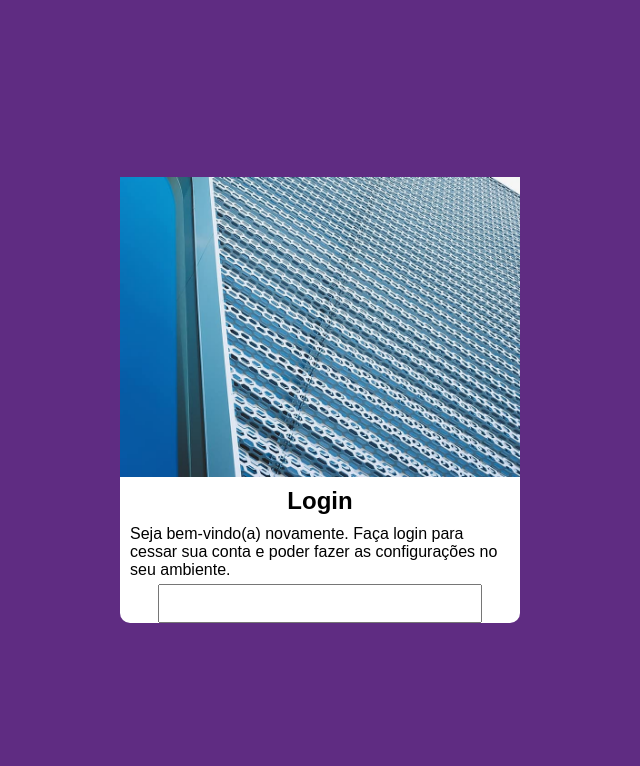
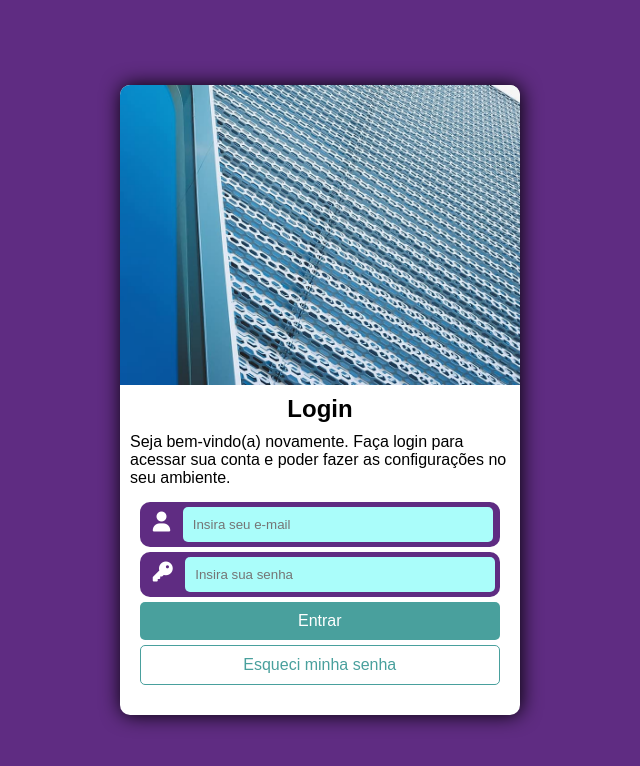
Before and after one commit to kaiquemachadopro/projeto-login, a plain HTML site: page index.html in a window 1280 px wide. Shown: the whole page, without its empty margins (320-960 px from the left). Drawn offline with Linux system fonts and the light colour scheme.

Commit message:
Atualizei projeto-login

```diff
--- a/index.html
+++ b/index.html
@@ -3,7 +3,9 @@
 <head>
     <meta charset="UTF-8">
     <meta name="viewport" content="width=device-width, initial-scale=1.0">
+    <link rel="stylesheet" href="https://cdnjs.cloudflare.com/ajax/libs/font-awesome/6.6.0/css/all.min.css" integrity="sha512-Kc323vGBEqzTmouAECnVceyQqyqdsSiqLQISBL29aUW4U/M7pSPA/gEUZQqv1cwx4OnYxTxve5UMg5GT6L4JJg==" crossorigin="anonymous" referrerpolicy="no-referrer" />
     <link rel="stylesheet" href="styles/style.css">
+    <link rel="stylesheet" href="styles/tablet.css" media="screen and (min-width: 768px)">
     <title>Login</title>
 </head>
 <body>
@@ -12,17 +14,27 @@
             <div id="image">
 
             </div>
-            <div id="form">
+
                 <h1>Login</h1>
-                <p>Seja bem-vindo(a) novamente. Faça login para cessar sua conta e poder fazer as configurações no seu ambiente.</p>
+                <p>Seja bem-vindo(a) novamente. Faça login para acessar sua conta e poder fazer as configurações no seu ambiente.</p>
 
-                <form action="login.php" method="post" autocomplete="on">
-                    <p>
-                        <label for="email"></label>
-                        <input type="email" name="email" id="email" required>
-                    </p>
-                </form>
-            </div>
+                <div id="login-container">
+                    <form action="login.php" method="post" autocomplete="on">
+                        <div class="input-container">
+                                <label for="email"><i class="fa-solid fa-user"></i></span></label>
+                                <input type="email" name="email" id="email" placeholder="Insira seu e-mail" required>
+                        </div>
+                        <div class="input-container">
+                            <label for="password"><i class="fa-solid fa-key"></i></label>
+                            <input type="password" name="password" id="password" min="8" max="20" placeholder="Insira sua senha" required>
+                        </div>
+                        <div class="submit-container">
+                            <input type="submit" value="Entrar">
+                        </div>
+                        <div class="forget-key-container">
+                        <input type="button" value="Esqueci minha senha"></div>
+                    </form>
+                </div>
         </section>
     </main>
 </body>
--- a/styles/style.css
+++ b/styles/style.css
@@ -1,20 +1,25 @@
 @charset "UTF-8";
 
+/* variables section */
 :root {
     --cor1: #49a09d;
     --cor2: #5f2c82;
+    --cor3: #aafdfa;
 }
 
+/* reset */
 * {
     padding: 0px;
     margin: 0px;
     font-family: Arial, Helvetica, sans-serif;
 }
 
+/* background */
 body, html {
     background-color: var(--cor2);
 }
 
+/* main content */
 main {
     position: absolute;
     top: 50%;
@@ -25,6 +30,7 @@ main {
 
     background-color: white;
     border-radius: 10px;
+    box-shadow: 1px 0px 20px 0px black;
 }
 
 main > section > div#image {
@@ -33,21 +39,88 @@ main > section > div#image {
 
     background: black url("/images/metal.jpg") no-repeat fixed left bottom;
     background-size: cover;;
+
+    border-radius: 10px 10px 0px 0px;
 }
 
-main > section > div#form > h1 {
+main > section > h1 {
     text-align: center;
     padding-top: 10px;
 }
 
-main > section > div#form > p {
+main > section > p {
     text-align: left;
-    padding: 10px 10px 5px 10px;
+    padding: 10px 10px 15px 10px;
 }
 
-input#email {
-    display: block;
-    margin: auto;
+/* form */
+div#login-container {
+    display: flex;
+    justify-content: center;
+    align-items: center;
+}
+
+div.input-container {
+    background-color: var(--cor2);
+    padding: 5px;
+    margin-bottom: 5px;
+    border-radius: 10px;
+}
+
+i {
+    font-size: 20px;
+    color: white;
+    padding: 0px 8px 0px 8px;
+}
+
+div.input-container > input {
     padding: 10px;
-    width: 300px;
+    width: 290px;
+    border: none;
+    border-radius: 5px;
+
+    background-color: var(--cor3);
 }
+
+/* login button */
+div.submit-container > input {
+    padding: 10px;
+    width: 360px;
+
+    font-size: 1em;
+
+    border: none;
+    border-radius: 5px;
+
+    color: white;
+    background-color: var(--cor1);
+}
+
+div.submit-container > input:hover {
+    cursor: pointer;
+    background-color: #367573;
+    transition: 0.3s;
+}
+
+/* forgot my password button */
+div.forget-key-container > input {
+    padding: 10px;
+    width: 360px;
+    margin-top: 5px;
+    margin-bottom: 30px;
+
+    font-size: 1em;
+
+    border: 1px solid var(--cor1);
+    border-radius: 5px;
+
+    color: var(--cor1);
+    background-color: white;
+}
+
+div.forget-key-container > input:hover {
+    cursor: pointer;
+    color: white;
+    background-color: #367573;
+    transition: 0.3s;
+}
--- /dev/null
+++ b/styles/tablet.css
@@ -0,0 +1 @@
+@charset "UTF-8";
```
